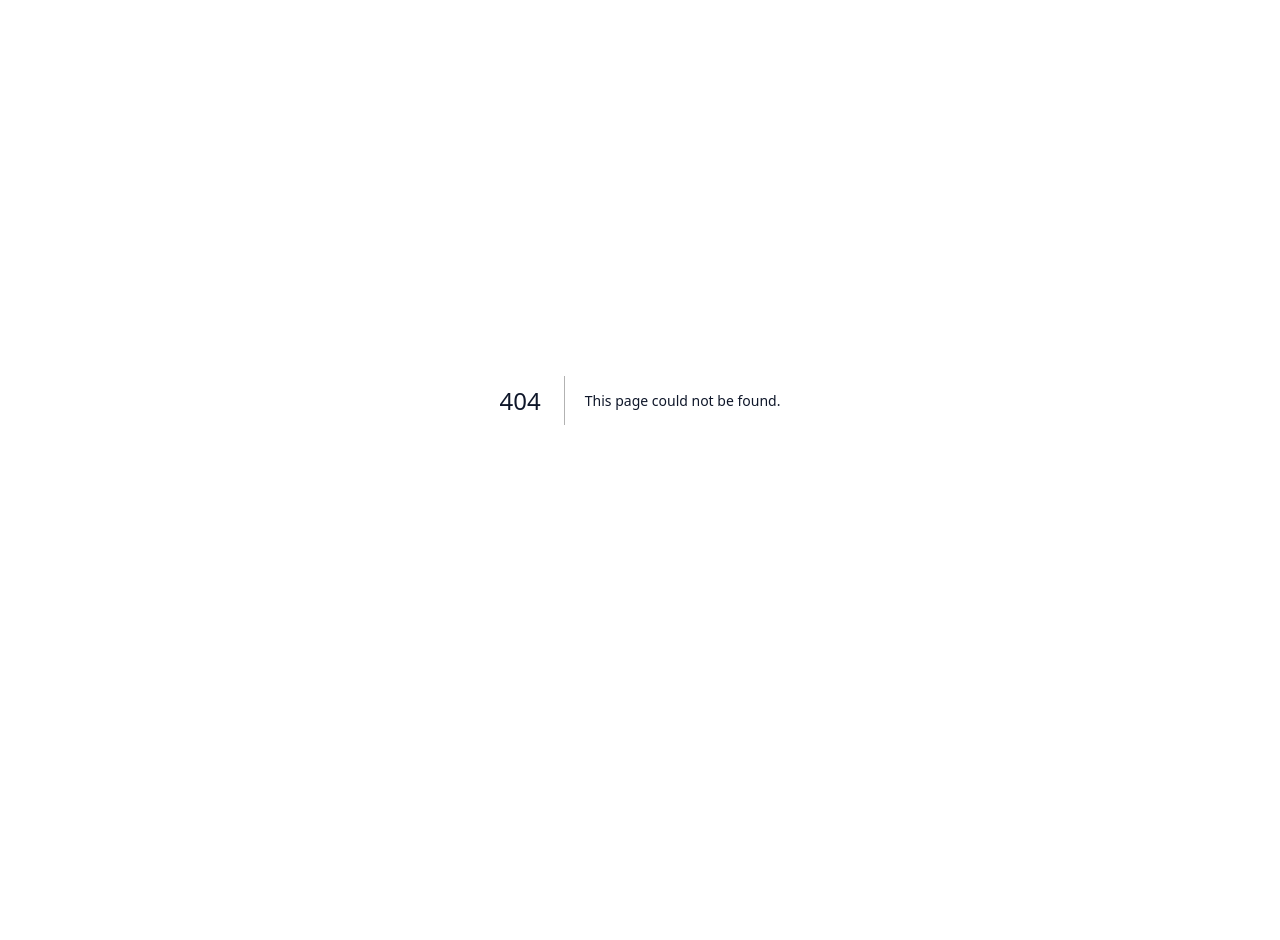
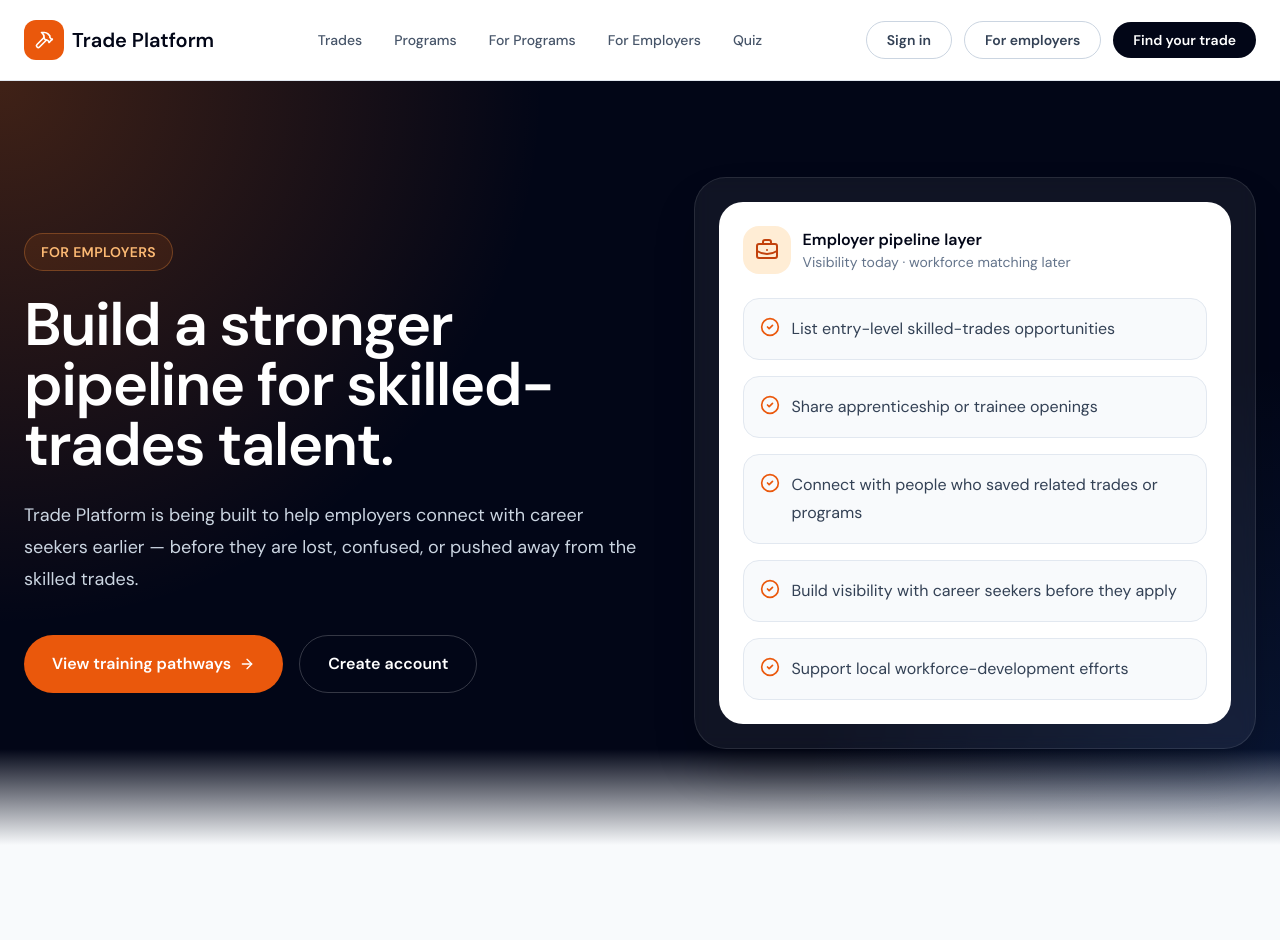
Before and after one commit to sashadman/forge, a Next.js app: page /for-employers in a window 1280 px wide. Before the commit this address had no page. Shown: the top 940 px of the page. Before the commit the page ends 800 px from the top, so only its background shows below. Built offline with nearby package versions, Linux system fonts and the light colour scheme; no server answers.

Commit message:
Add employer landing page and CTA

```diff
--- /dev/null
+++ b/app/for-employers/page.tsx
@@ -0,0 +1,224 @@
+import type { Metadata } from 'next'
+import Link from 'next/link'
+import {
+  ArrowRight,
+  BriefcaseBusiness,
+  CheckCircle2,
+  ClipboardList,
+  GraduationCap,
+  HardHat,
+  Users,
+} from 'lucide-react'
+import SiteNavbar from '@/components/layout/SiteNavbar'
+import SiteFooter from '@/components/layout/SiteFooter'
+import { siteConfig } from '@/config/site'
+
+export const metadata: Metadata = {
+  title: `For Employers — ${siteConfig.name}`,
+  description:
+    'Learn how skilled-trades employers can use the workforce marketplace to build stronger talent pipelines.',
+}
+
+const benefits = [
+  {
+    title: 'Reach career-ready candidates',
+    description:
+      'Connect with people who are actively exploring skilled trades, saving career paths, and preparing for training.',
+    icon: Users,
+  },
+  {
+    title: 'Build a future workforce pipeline',
+    description:
+      'Move beyond one-time job posts by connecting with learners earlier in their training and career journey.',
+    icon: ClipboardList,
+  },
+  {
+    title: 'Partner with training pathways',
+    description:
+      'Create stronger bridges between employers, apprenticeships, workforce programs, and local talent.',
+    icon: GraduationCap,
+  },
+]
+
+const employerUseCases = [
+  'List entry-level skilled-trades opportunities',
+  'Share apprenticeship or trainee openings',
+  'Connect with people who saved related trades or programs',
+  'Build visibility with career seekers before they apply',
+  'Support local workforce-development efforts',
+]
+
+export default function ForEmployersPage() {
+  return (
+    <main className="min-h-screen bg-slate-50 text-slate-950">
+      <SiteNavbar />
+
+      <section className="relative overflow-hidden bg-slate-950 text-white">
+        <div className="absolute inset-0 bg-[radial-gradient(circle_at_top_left,rgba(249,115,22,0.25),transparent_34rem)]" />
+        <div className="absolute inset-0 bg-[radial-gradient(circle_at_bottom_right,rgba(59,130,246,0.14),transparent_30rem)]" />
+        <div className="absolute inset-x-0 bottom-0 h-24 bg-gradient-to-t from-slate-50 to-transparent" />
+
+        <div className="relative mx-auto grid max-w-7xl gap-12 px-6 py-24 lg:grid-cols-[1.05fr_0.95fr] lg:items-center">
+          <div>
+            <p className="inline-flex rounded-full border border-orange-400/30 bg-orange-500/10 px-4 py-2 text-sm font-semibold uppercase tracking-wide text-orange-300">
+              For employers
+            </p>
+
+            <h1 className="mt-6 text-4xl font-bold tracking-tight sm:text-6xl">
+              Build a stronger pipeline for skilled-trades talent.
+            </h1>
+
+            <p className="mt-6 max-w-3xl text-lg leading-8 text-slate-300">
+              {siteConfig.name} is being built to help employers connect with
+              career seekers earlier — before they are lost, confused, or pushed
+              away from the skilled trades.
+            </p>
+
+            <div className="mt-10 flex flex-col gap-4 sm:flex-row">
+              <Link
+                href="/programs"
+                className="inline-flex items-center justify-center gap-2 rounded-full bg-orange-600 px-7 py-4 font-semibold text-white hover:bg-orange-700"
+              >
+                View training pathways
+                <ArrowRight className="h-4 w-4" />
+              </Link>
+
+              <Link
+                href="/auth/sign-up"
+                className="inline-flex items-center justify-center rounded-full border border-white/20 px-7 py-4 font-semibold text-white hover:bg-white/10"
+              >
+                Create account
+              </Link>
+            </div>
+          </div>
+
+          <div className="rounded-[2rem] border border-white/10 bg-white/[0.06] p-6 shadow-2xl shadow-black/30 backdrop-blur">
+            <div className="rounded-[1.5rem] bg-white p-6 text-slate-950">
+              <div className="flex items-center gap-3">
+                <div className="flex h-12 w-12 items-center justify-center rounded-2xl bg-orange-100 text-orange-700">
+                  <BriefcaseBusiness className="h-6 w-6" />
+                </div>
+
+                <div>
+                  <p className="font-bold">Employer pipeline layer</p>
+                  <p className="text-sm text-slate-500">
+                    Visibility today · workforce matching later
+                  </p>
+                </div>
+              </div>
+
+              <div className="mt-6 space-y-4">
+                {employerUseCases.map((item) => (
+                  <div
+                    key={item}
+                    className="flex gap-3 rounded-2xl border border-slate-200 bg-slate-50 p-4"
+                  >
+                    <CheckCircle2 className="mt-0.5 h-5 w-5 shrink-0 text-orange-600" />
+                    <p className="leading-7 text-slate-700">{item}</p>
+                  </div>
+                ))}
+              </div>
+            </div>
+          </div>
+        </div>
+      </section>
+
+      <section className="bg-slate-50 py-24">
+        <div className="mx-auto max-w-7xl px-6">
+          <div className="max-w-3xl">
+            <p className="inline-flex rounded-full bg-orange-100 px-4 py-2 text-sm font-semibold uppercase tracking-wide text-orange-700">
+              Why employers matter
+            </p>
+
+            <h2 className="mt-6 text-4xl font-bold tracking-tight sm:text-5xl">
+              The workforce gap will not be solved by job posts alone.
+            </h2>
+
+            <p className="mt-5 text-lg leading-8 text-slate-600">
+              Skilled-trades employers need better ways to reach people earlier,
+              explain real career pathways, and connect with training programs
+              that prepare future workers.
+            </p>
+          </div>
+
+          <div className="mt-14 grid gap-6 md:grid-cols-3">
+            {benefits.map((benefit) => {
+              const Icon = benefit.icon
+
+              return (
+                <div
+                  key={benefit.title}
+                  className="rounded-[2rem] border border-slate-200 bg-white p-8 shadow-sm"
+                >
+                  <div className="flex h-14 w-14 items-center justify-center rounded-2xl bg-orange-100 text-orange-700">
+                    <Icon className="h-7 w-7" />
+                  </div>
+
+                  <h3 className="mt-6 text-2xl font-bold tracking-tight">
+                    {benefit.title}
+                  </h3>
+
+                  <p className="mt-4 leading-7 text-slate-600">
+                    {benefit.description}
+                  </p>
+                </div>
+              )
+            })}
+          </div>
+        </div>
+      </section>
+
+      <section className="bg-slate-50 pb-24">
+        <div className="mx-auto max-w-7xl px-6">
+          <div className="overflow-hidden rounded-[2.25rem] bg-slate-950 px-8 py-16 text-white shadow-2xl shadow-slate-900/20 md:px-16">
+            <div className="grid gap-10 lg:grid-cols-[1fr_0.8fr] lg:items-center">
+              <div>
+                <p className="text-sm font-semibold uppercase tracking-wide text-orange-400">
+                  Marketplace direction
+                </p>
+
+                <h2 className="mt-4 text-4xl font-bold tracking-tight">
+                  From career discovery to employer opportunity.
+                </h2>
+
+                <p className="mt-5 max-w-3xl text-lg leading-8 text-slate-300">
+                  The long-term goal is to help employers connect with people
+                  who have already explored trades, saved pathways, and shown
+                  interest in specific career directions.
+                </p>
+              </div>
+
+              <div className="rounded-3xl border border-white/10 bg-white/[0.06] p-6">
+                <div className="flex h-14 w-14 items-center justify-center rounded-2xl bg-orange-500/15 text-orange-300 ring-1 ring-orange-400/20">
+                  <HardHat className="h-7 w-7" />
+                </div>
+
+                <h3 className="mt-6 text-2xl font-bold">
+                  Future employer tools
+                </h3>
+
+                <ul className="mt-5 space-y-3 text-slate-300">
+                  <li>Employer profiles</li>
+                  <li>Entry-level opportunity listings</li>
+                  <li>Apprenticeship and trainee postings</li>
+                  <li>Candidate interest signals</li>
+                  <li>Connections with program providers</li>
+                </ul>
+
+                <Link
+                  href="/auth/sign-up"
+                  className="mt-8 inline-flex items-center gap-2 rounded-full bg-white px-6 py-3 font-semibold text-slate-950 hover:bg-slate-100"
+                >
+                  Create account
+                  <ArrowRight className="h-4 w-4" />
+                </Link>
+              </div>
+            </div>
+          </div>
+        </div>
+      </section>
+
+      <SiteFooter />
+    </main>
+  )
+}
--- a/components/layout/SiteNavbar.tsx
+++ b/components/layout/SiteNavbar.tsx
@@ -26,7 +26,9 @@ export default function SiteNavbar() {
           <Link href="/for-programs" className="hover:text-slate-950">
            For Programs
           </Link>
-
+          <Link href="/for-employers" className="hover:text-slate-950">
+            For Employers
+          </Link>
           <Link href="/quiz" className="hover:text-slate-950">
             Quiz
           </Link>
@@ -34,6 +36,12 @@ export default function SiteNavbar() {
 
         <div className="flex items-center gap-3">
           <AuthNav />
+          <Link
+  href="/for-employers"
+  className="hidden rounded-full border border-slate-300 px-5 py-2 text-sm font-semibold text-slate-700 hover:bg-slate-50 lg:inline-flex"
+>
+  For employers
+</Link>
 
 <Link
   href="/quiz"
@@ -41,6 +49,7 @@ export default function SiteNavbar() {
 >
   Find your trade
 </Link>
+
         </div>
       </div>
     </nav>
```
Lines whose indentation alone changed are shown as unchanged.
